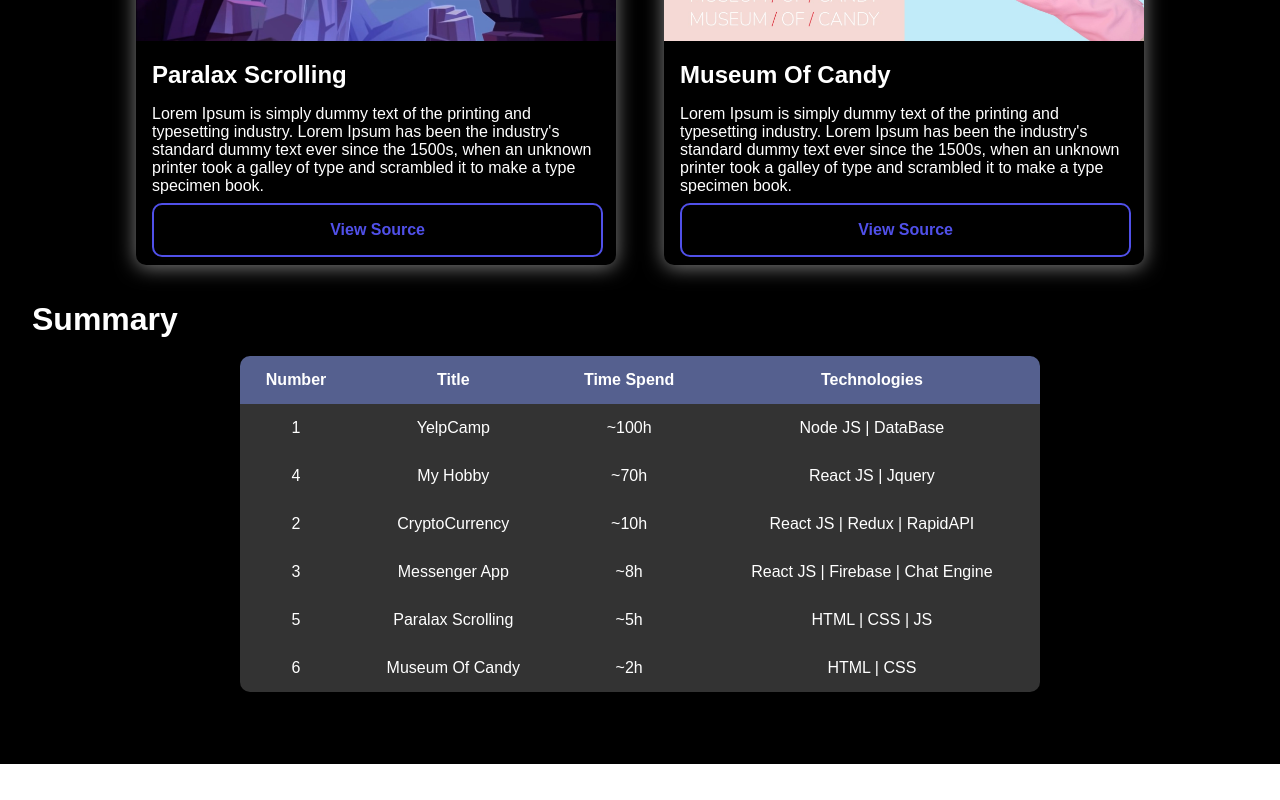
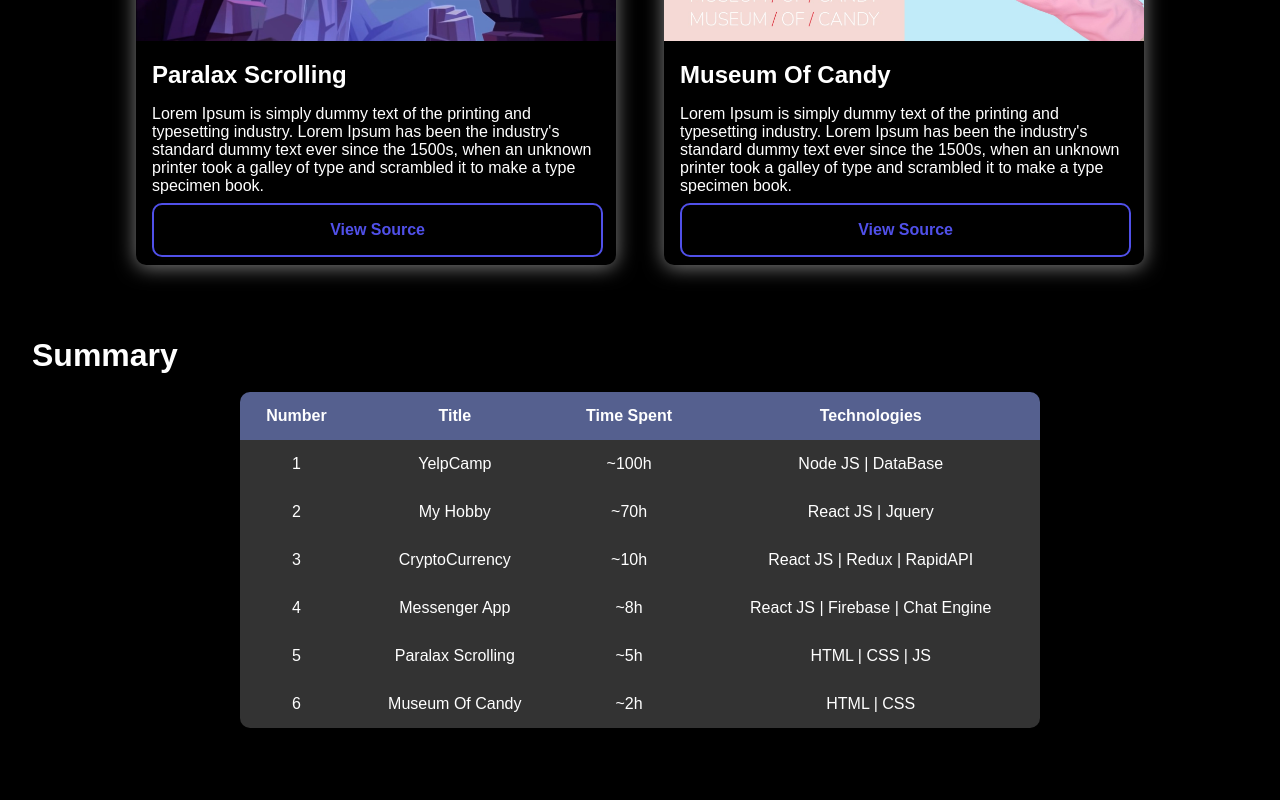
Before and after one commit to Yanters/My-Hobby, a React (Create React App) app: page /projects in a window 1280 px wide. Shown: the part 1174-1974 px from the top of the page. Before the commit the page ends 1938 px from the top, so only its background shows below. Built offline with nearby package versions, Linux system fonts and the light colour scheme; a web font is replaced by a local one.

Commit message:
Small changes in Project Section

```diff
--- a/src/components/Projects/Projectcss.css
+++ b/src/components/Projects/Projectcss.css
@@ -14,7 +14,7 @@
   display: flex;
   flex-direction: column;
   justify-content: space-between;
-  cursor: pointer;
+  cursor: default;
   transition: transform 200ms ease-in;
 }
 .card__image {
@@ -54,6 +54,7 @@
   color: rgb(80, 80, 233);
   border-radius: 10px;
   transition: background 200ms ease-in, color 200ms ease-in;
+  cursor: pointer;
 }
 .card:hover {
   transform: scale(1.02);
@@ -67,6 +68,7 @@
   text-decoration: none;
   color: unset;
   width: 100%;
+  cursor: pointer;
 }
 
 .model {
--- a/src/components/Projects/Projects.jsx
+++ b/src/components/Projects/Projects.jsx
@@ -29,6 +29,8 @@ const Projects = () => {
       </div>
       <br />
       <br />
+      <br />
+      <br />
       <Icon style={{ marginTop: "200px", marginBottom: "200px" }} to="/">
         Summary
       </Icon>
@@ -48,7 +50,7 @@ const Projects = () => {
             <tr>
               <th>Number</th>
               <th>Title</th>
-              <th>Time Spend</th>
+              <th>Time Spent</th>
               <th>Technologies</th>
             </tr>
           </thead>
@@ -60,19 +62,19 @@ const Projects = () => {
               <td>Node JS | DataBase</td>
             </tr>
             <tr>
-              <td>4</td>
+              <td>2</td>
               <td>My Hobby</td>
               <td>~70h</td>
               <td>React JS | Jquery</td>
             </tr>
             <tr>
-              <td>2</td>
+              <td>3</td>
               <td>CryptoCurrency</td>
               <td>~10h</td>
               <td>React JS | Redux | RapidAPI</td>
             </tr>
             <tr>
-              <td>3</td>
+              <td>4</td>
               <td>Messenger App</td>
               <td>~8h</td>
               <td>React JS | Firebase | Chat Engine</td>
```
